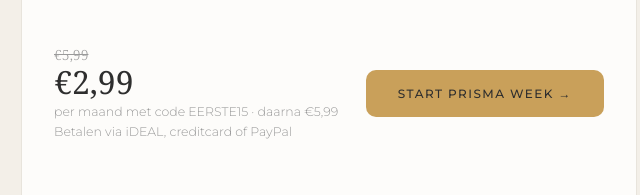
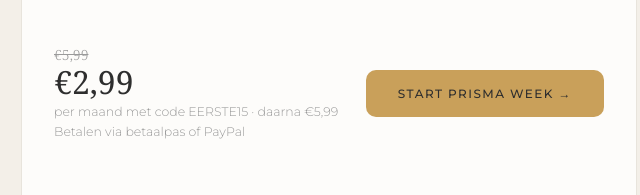
Before and after one commit to fleuryedgar542-blip/Prisma-website, a plain HTML site: page prisma-week-kopen.html in a window 1280 px wide. Shown: the part 857-1052 px from the top of the page, 311-951 px from the left. Drawn offline with Linux system fonts and the light colour scheme.

Commit message:
Add files via upload

```diff
--- a/prisma-week-kopen.html
+++ b/prisma-week-kopen.html
@@ -454,7 +454,7 @@
         <div class="prijs-info">
           <div class="prijs-oud">€5,99</div>
           <div class="prijs-bedrag">€2,99</div>
-          <div class="prijs-details">per maand met code EERSTE15 · daarna €5,99<br>Betalen via iDEAL, creditcard of PayPal</div>
+          <div class="prijs-details">per maand met code EERSTE15 · daarna €5,99<br>Betalen via betaalpas of PayPal</div>
         </div>
         <a href="https://prismasystemen.lemonsqueezy.com/checkout/buy/34a83930-a76b-4636-af7a-550d852f1414" class="koop-btn" target="_blank" rel="noopener">
           Start PRISMA Week →
```
